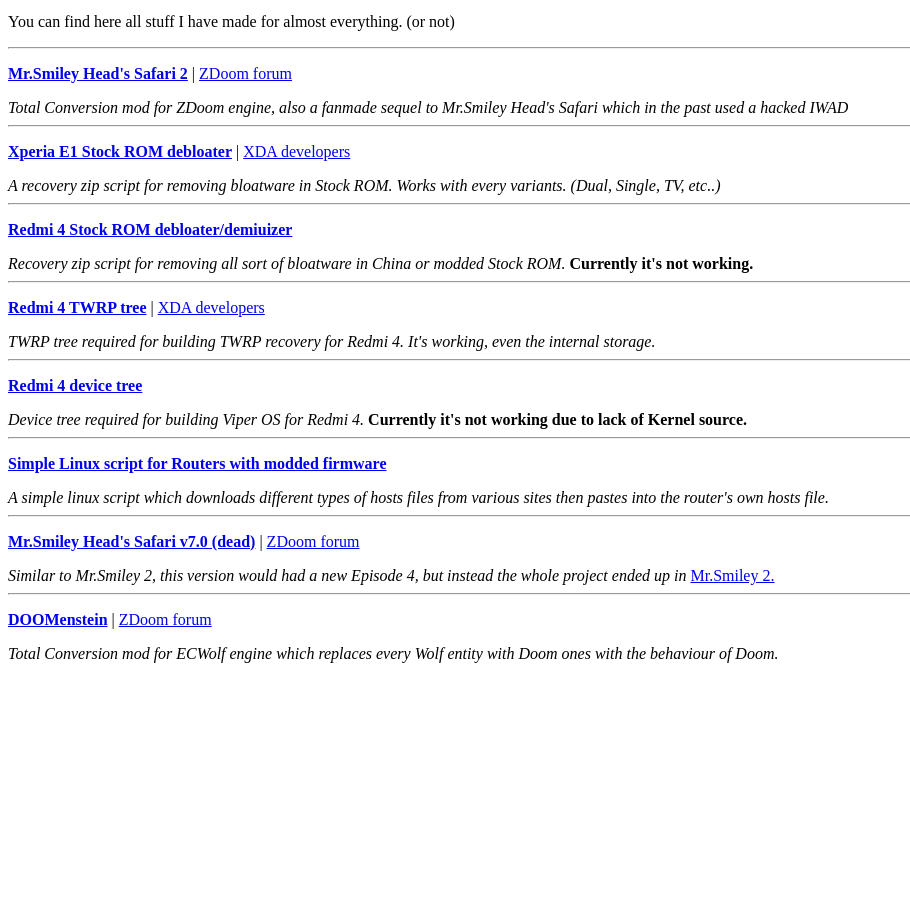
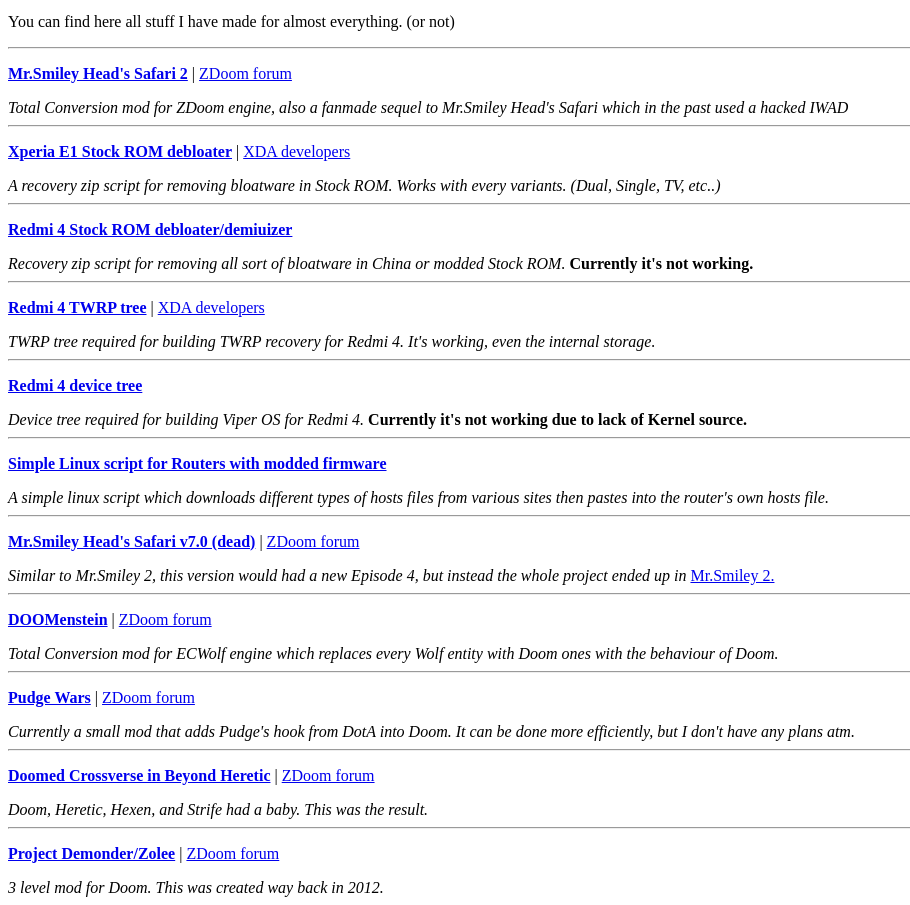
Before and after one commit to Kizoky/kizoky.github.io, a plain HTML site: page index.html in a window 1280 px wide. Shown: the part 101-1006 px from the top of the page, without its empty margins (0-910 px from the left). Before the commit the page ends 800 px from the top, so only its background shows below. Drawn offline with Linux system fonts and the light colour scheme.

Commit message:
Update index.html

```diff
--- a/index.html
+++ b/index.html
@@ -36,6 +36,19 @@
 
 <p><a href="https://github.com/Kizoky/Doomenstein"><b>DOOMenstein</b></a> | <a href="https://forum.zdoom.org/viewtopic.php?f=19&t=47889">ZDoom forum</a></p>
 <i>Total Conversion mod for ECWolf engine which replaces every Wolf entity with Doom ones with the behaviour of Doom.</i>
+<hr>
+
+<p><a href="https://github.com/Kizoky/zdoom_pudgewars"><b>Pudge Wars</b></a> | <a href="https://forum.zdoom.org/viewtopic.php?f=43&t=49926">ZDoom forum</a></p>
+<i>Currently a small mod that adds Pudge's hook from DotA into Doom. It can be done more efficiently, but I don't have any plans atm.</i>
+<hr>
+
+<p><a href="https://github.com/Kizoky/doomed_crossverse"><b>Doomed Crossverse in Beyond Heretic</b></a> | <a href="N/A">ZDoom forum</a></p>
+<i>Doom, Heretic, Hexen, and Strife had a baby. This was the result.</i>
+<hr>
+
+<p><a href="N/A"><b>Project Demonder/Zolee</b></a> | <a href="https://forum.zdoom.org/viewtopic.php?f=43&t=49926">ZDoom forum</a></p>
+<i>3 level mod for Doom. This was created way back in 2012.</i>
+
 
 
 </body>
```
